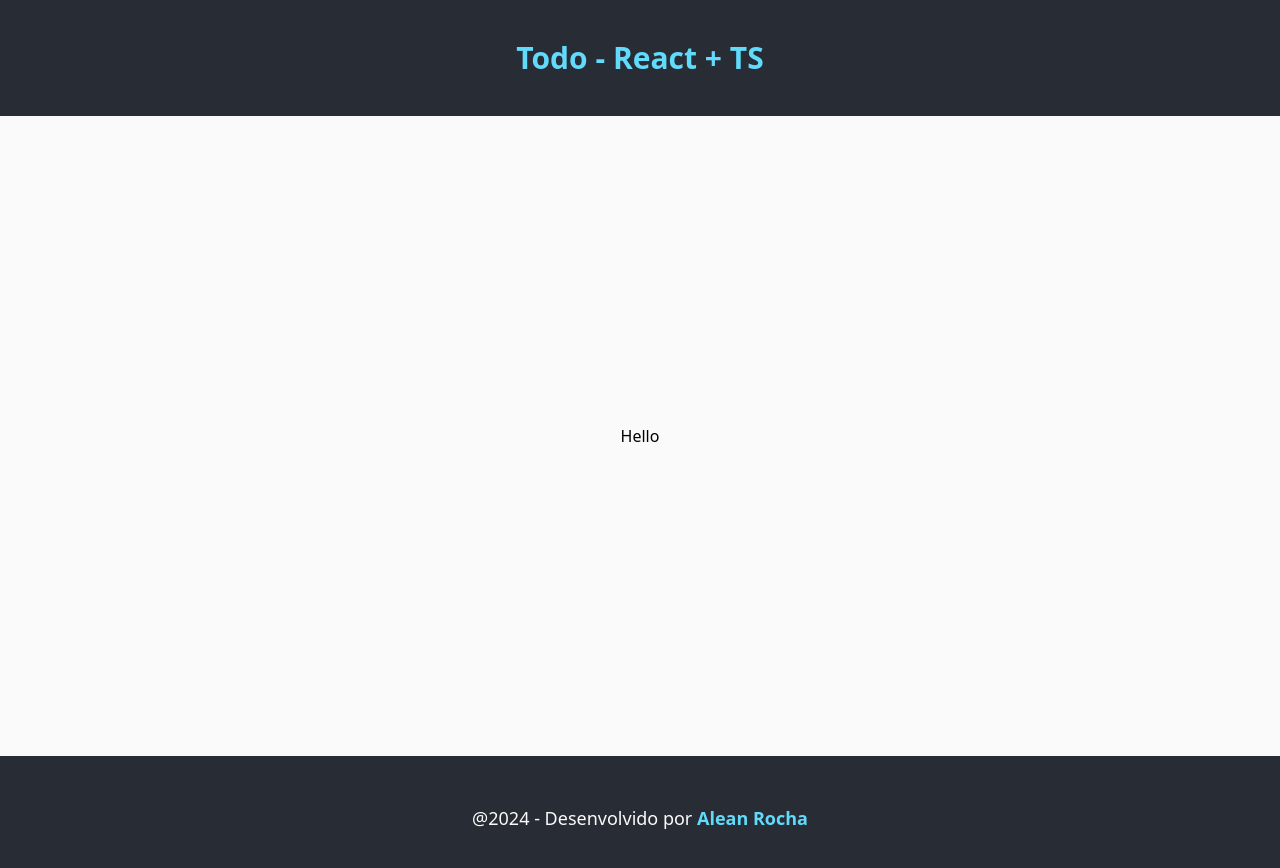
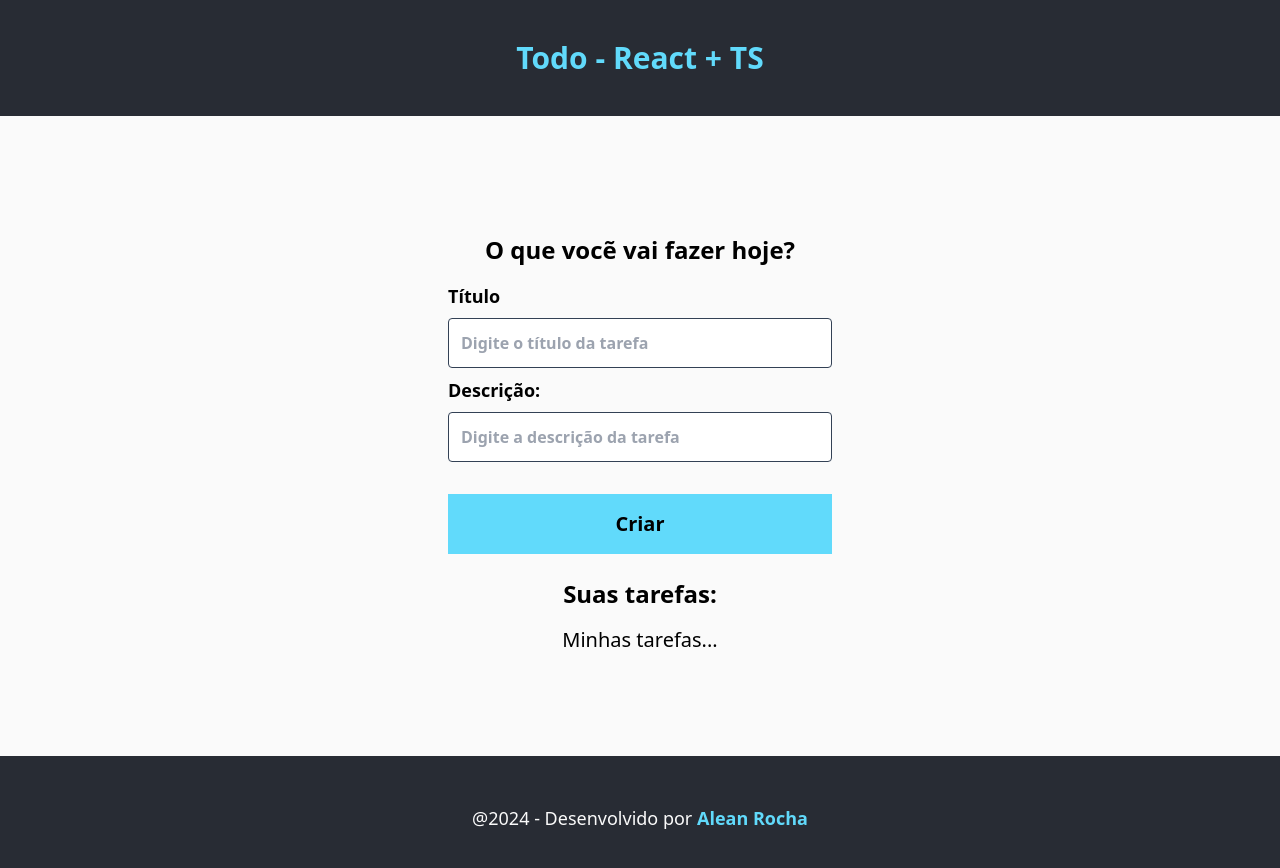
Before and after one commit to aleanrocha/todo-ts, a React (Vite) app: page / in a window 1280 px wide. Shown: the top 868 px of the page. Built offline with nearby package versions, Linux system fonts and the light colour scheme.

Commit message:
create and style task form

```diff
--- a/src/App.tsx
+++ b/src/App.tsx
@@ -1,12 +1,26 @@
 import { Footer } from './components/Footer'
 import { Header } from './components/Header'
+import { TaskForm } from './components/TaskForm'
 
 export const App = () => {
   return (
     <>
       <Header />
-      <main className="bg-todo-white min-h-[80vh] py-8 px-4 flex justify-center items-center">
-        Hello
+      <main className="bg-todo-white min-h-[80vh] py-8 px-4 flex justify-center items-center text-xl">
+        <section className="w-full max-w-96">
+          <div>
+            <h2 className="text-center text-2xl font-bold py-4">
+              O que vocẽ vai fazer hoje?
+            </h2>
+            <TaskForm btnText="Criar" />
+          </div>
+          <div className="text-center">
+            <h3 className="font-bold text-center text-2xl mb-4">
+              Suas tarefas:
+            </h3>
+            <p>Minhas tarefas...</p>
+          </div>
+        </section>
       </main>
       <Footer />
     </>
--- /dev/null
+++ b/src/components/TaskForm/index.tsx
@@ -0,0 +1,33 @@
+interface Props {
+  btnText: string
+}
+
+export const TaskForm = ({ btnText }: Props) => {
+  return (
+    <form className="flex flex-col gap-2 font-bold">
+      <label htmlFor="title" className="text-lg">
+        Título
+      </label>
+      <input
+        type="text"
+        id="title"
+        placeholder="Digite o título da tarefa"
+        className="p-3 border border-slate-700 rounded outline-none text-base"
+      />
+      <label htmlFor="desc" className="text-lg">
+        Descrição:
+      </label>
+      <input
+        type="text"
+        id="desc"
+        placeholder="Digite a descrição da tarefa"
+        className="p-3 border border-slate-700 rounded outline-none text-base"
+      />
+      <input
+        type="submit"
+        value={btnText}
+        className="bg-secondary-color p-4 my-6 roudend cursor-pointer hover:opacity-90 transition"
+      />
+    </form>
+  )
+}
```
